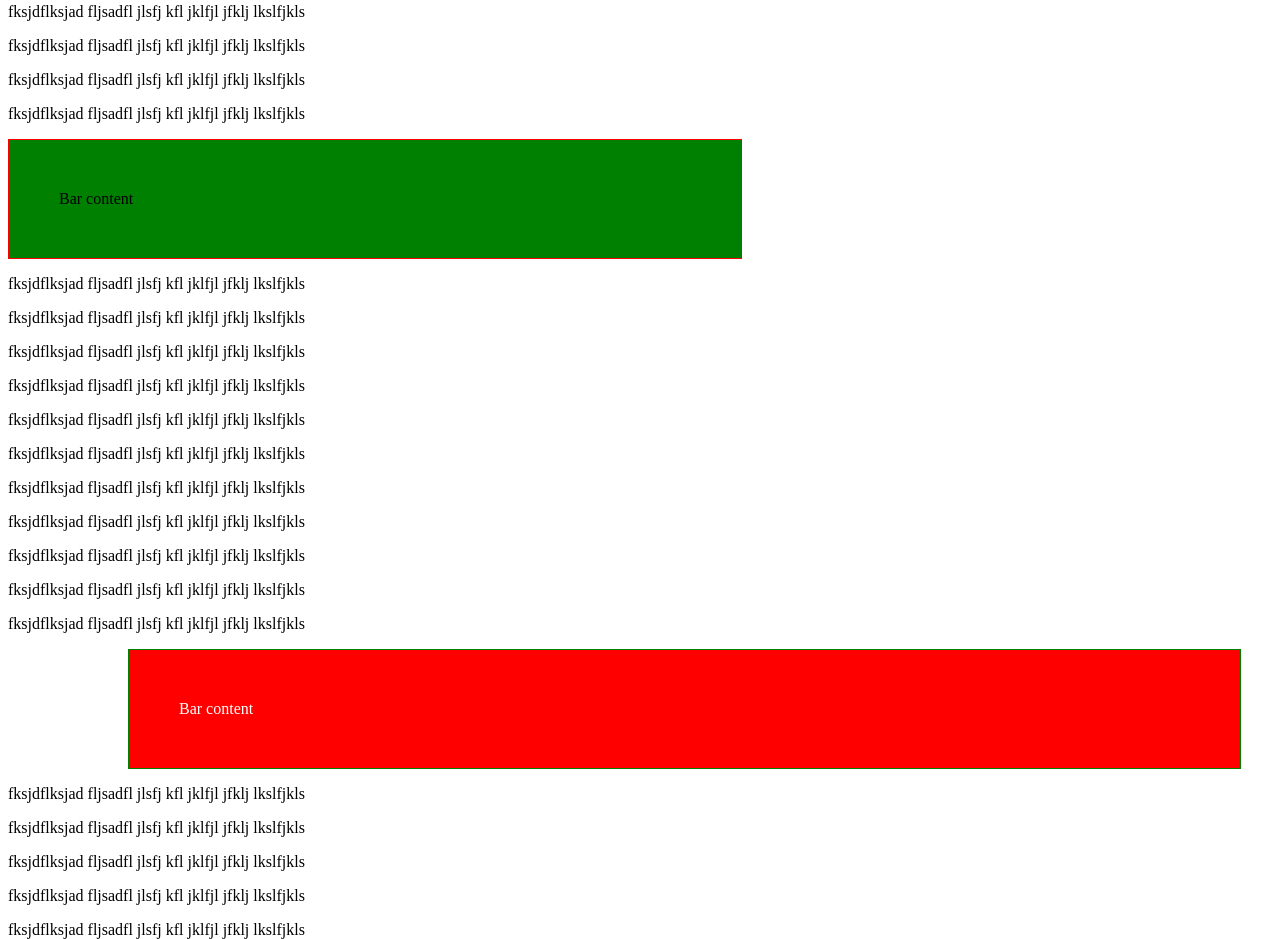
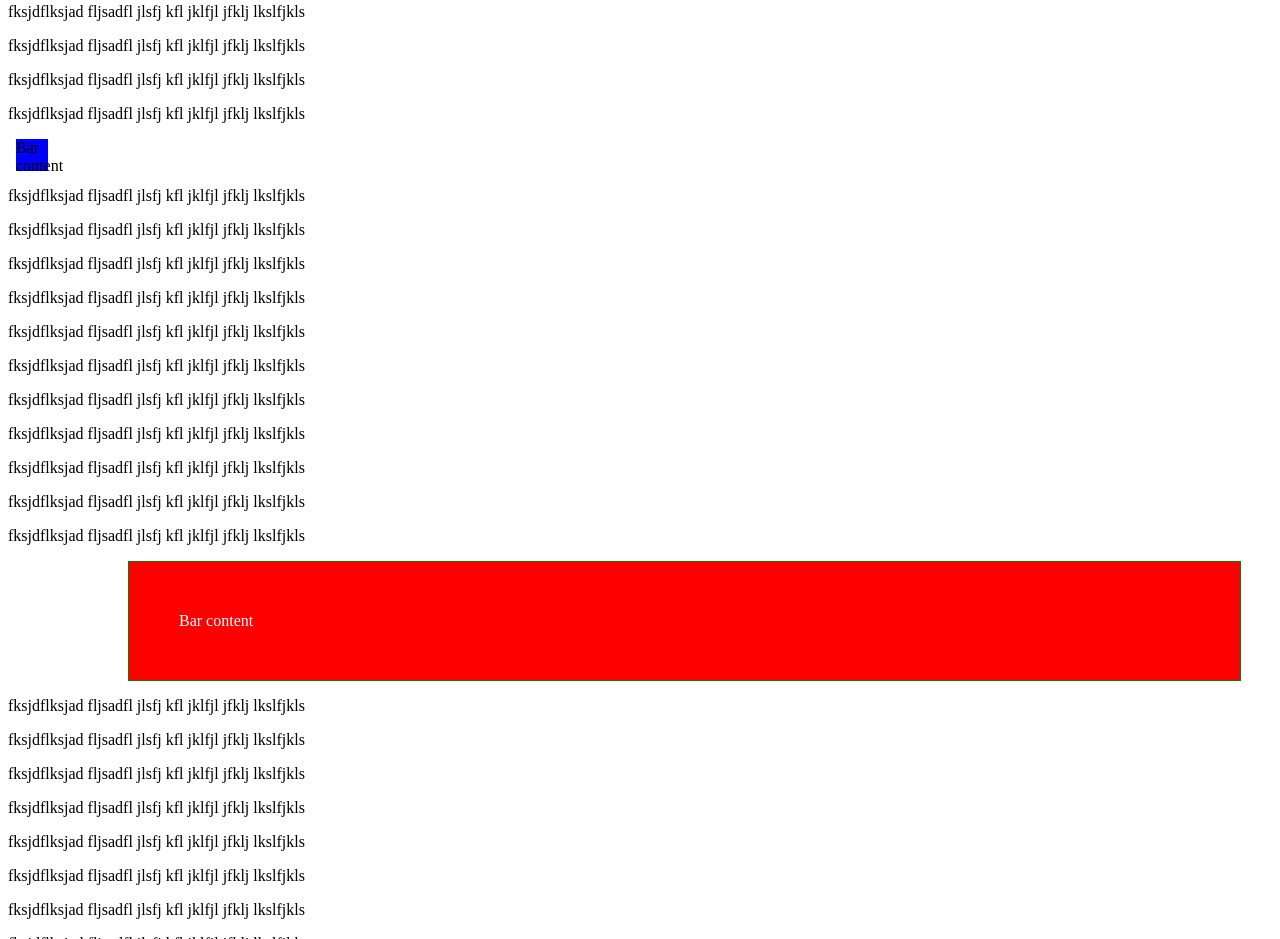
Before and after one commit to nestor-ps/classKroll, a plain HTML site: page index.html in a window 1280 px wide. Shown: the part 1611-2550 px from the top of the page. Drawn offline with Linux system fonts and the light colour scheme.

Commit message:
function example

```diff
--- a/index.html
+++ b/index.html
@@ -17,6 +17,12 @@
             margin-left: 120px;
             color: #fff;
             background-color: red;
+        }
+        .blue{
+            width: 2rem;
+            height: 2rem;
+            margin: .5rem;
+            background-color: blue;
         }
     </style>
 </head>
@@ -52,7 +58,7 @@
 <p>fksjdflksjad fljsadfl jlsfj kfl jklfjl jfklj lkslfjkls</p><p>fksjdflksjad fljsadfl jlsfj kfl jklfjl jfklj lkslfjkls</p>
 <p>fksjdflksjad fljsadfl jlsfj kfl jklfjl jfklj lkslfjkls</p><p>fksjdflksjad fljsadfl jlsfj kfl jklfjl jfklj lkslfjkls</p>
 <p>fksjdflksjad fljsadfl jlsfj kfl jklfjl jfklj lkslfjkls</p><p>fksjdflksjad fljsadfl jlsfj kfl jklfjl jfklj lkslfjkls</p>
-<div data-kroll="rotate" data-kroll-position="top" class="bars">Bar content</div>
+<div data-kroll="fn_shoot" data-kroll-position="center" class="blue">Bar content</div>
 <p>fksjdflksjad fljsadfl jlsfj kfl jklfjl jfklj lkslfjkls</p><p>fksjdflksjad fljsadfl jlsfj kfl jklfjl jfklj lkslfjkls</p>
 <p>fksjdflksjad fljsadfl jlsfj kfl jklfjl jfklj lkslfjkls</p><p>fksjdflksjad fljsadfl jlsfj kfl jklfjl jfklj lkslfjkls</p>
 <p>fksjdflksjad fljsadfl jlsfj kfl jklfjl jfklj lkslfjkls</p><p>fksjdflksjad fljsadfl jlsfj kfl jklfjl jfklj lkslfjkls</p>
@@ -72,9 +78,14 @@
 <p>fksjdflksjad fljsadfl jlsfj kfl jklfjl jfklj lkslfjkls</p>
 <p>fksjdflksjad fljsadfl jlsfj kfl jklfjl jfklj lkslfjkls</p>
 
+
 <script src="js/classkroll.js"></script>
 <script>
     classKroll();
+
+    function fn_shoot(){
+        //do whatever, call another lib etc...
+    }
 </script>
 
 </body>
```
